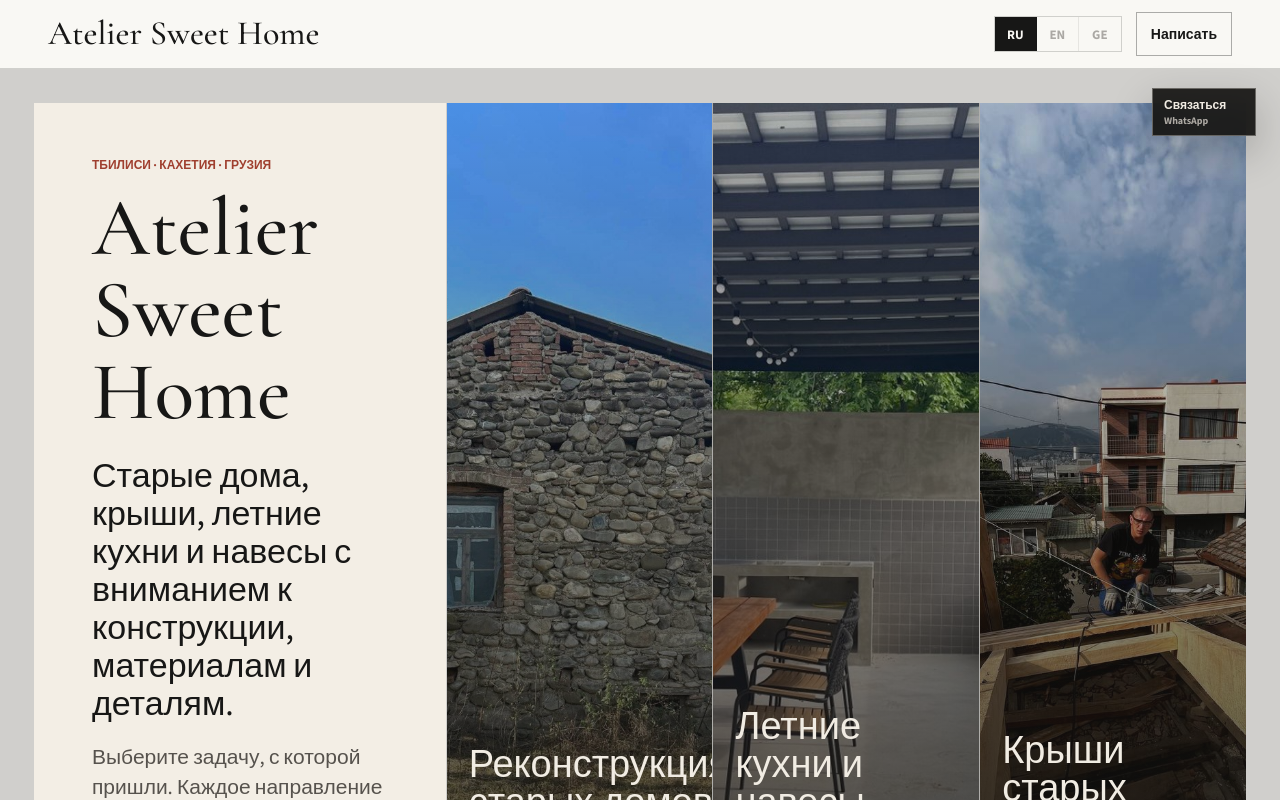
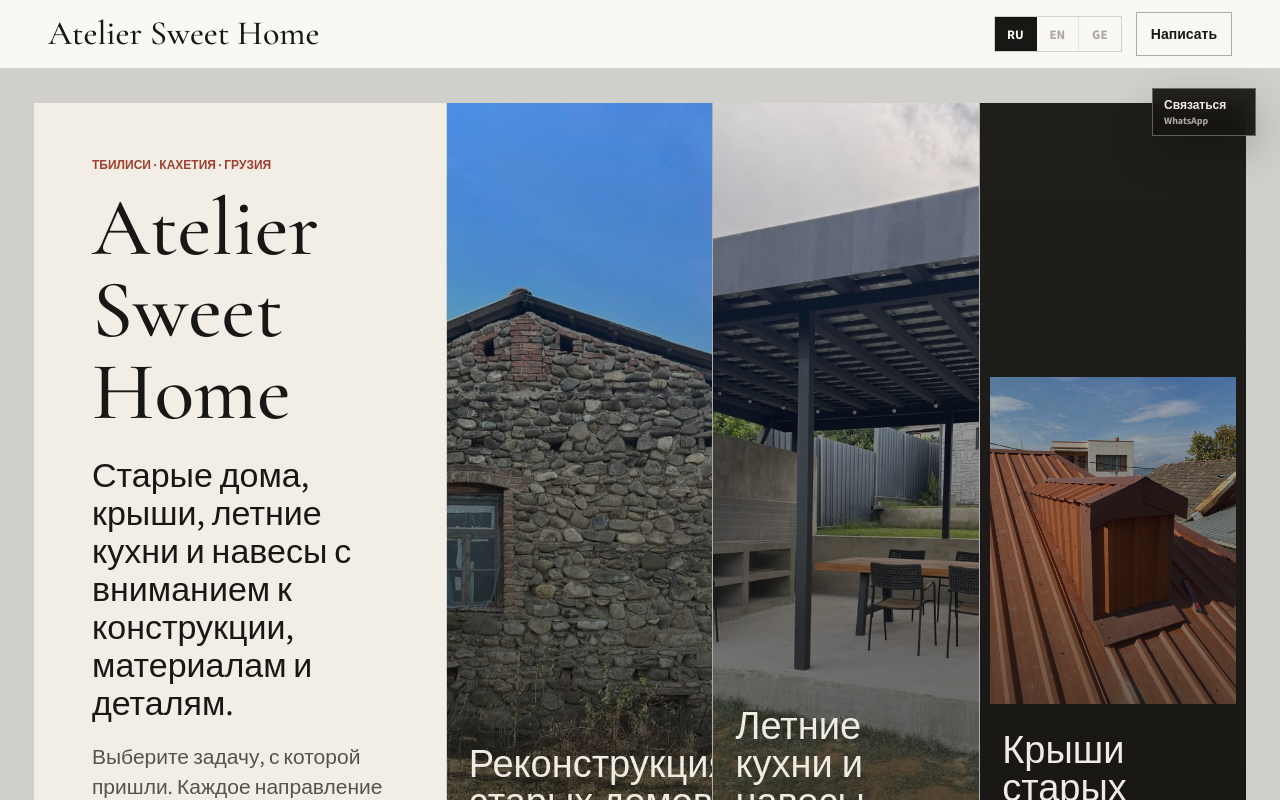
Before and after one commit to simonaparin/ateliersweethome, a Next.js app: page / in a window 1280 px wide. Shown: the top 800 px of the page. Built offline with nearby package versions, Linux system fonts and the light colour scheme; no server answers.

Commit message:
Improve site photo selection and framing

```diff
--- a/app/globals.css
+++ b/app/globals.css
@@ -366,7 +366,16 @@ h3 {
   width: 100%;
   height: 100%;
   display: block;
+  background: var(--dark-soft);
+}
+
+.summer-hero-image img {
   object-fit: cover;
+  object-position: center 52%;
+}
+
+.kitchen-gallery img {
+  object-fit: contain;
 }
 
 .summer-hero-image figcaption,
@@ -460,14 +469,15 @@ h3 {
 
 .roof-proof-strip figure {
   min-height: auto;
-  aspect-ratio: auto;
+  aspect-ratio: 3 / 4;
   background: var(--dark-soft);
 }
 
 .roof-proof-strip img {
   width: 100%;
   height: 100%;
-  object-fit: cover;
+  object-fit: contain;
+  background: var(--dark-soft);
 }
 
 .roof-case-grid img {
@@ -521,7 +531,7 @@ h3 {
 
 .roof-case-grid figure {
   min-height: auto;
-  aspect-ratio: 4 / 3;
+  aspect-ratio: 3 / 4;
   background: var(--dark-soft);
 }
 
@@ -626,7 +636,7 @@ h3 {
 
 .home-direction {
   position: relative;
-  min-height: calc(100vh - 136px);
+  min-height: clamp(440px, calc(100vh - 136px), 760px);
   display: grid;
   align-content: end;
   gap: 14px;
@@ -657,6 +667,18 @@ h3 {
   height: 100%;
   display: block;
   object-fit: cover;
+  object-position: center;
+  background: var(--dark);
+}
+
+.home-direction[href="/roof"] img {
+  object-fit: contain;
+  padding: 10px;
+  background: var(--dark-soft);
+}
+
+.home-direction[href="/summer-kitchen"] img {
+  object-position: center 52%;
 }
 
 .home-direction > span,
@@ -839,6 +861,7 @@ h3 {
 
 .real-photo-grid figure {
   min-height: 430px;
+  background: var(--dark-soft);
 }
 
 .real-photo-grid figure:first-child,
--- a/app/page.tsx
+++ b/app/page.tsx
@@ -41,7 +41,7 @@ const directions = [
     text: "Делаем место на участке: навес, свет, рабочая зона, металл, плитка, мойка, хранение и стол для людей.",
     href: "/summer-kitchen",
     image: {
-      src: "/images/summer-kitchen/hero/summer-kitchen-hero-covered-work-zone.jpg",
+      src: "/images/summer-kitchen/projects/summer-kitchen-canopy-work-zone.jpg",
       alt: "Летняя кухня под большим металлическим навесом со столом и рабочей зоной"
     }
   },
@@ -50,8 +50,8 @@ const directions = [
     text: "Оцениваем стропильную систему, опоры, обрешетку, протечки и старое покрытие.",
     href: "/roof",
     image: {
-      src: "/images/roof/projects/roof-rafter-system-process.jpg",
-      alt: "Новая деревянная стропильная система на старом доме во время работ на крыше"
+      src: "/images/roof/projects/roof-after-new-profiled-sheet.jpg",
+      alt: "Готовая крыша из профлиста на старом доме"
     }
   }
 ];
--- a/content/ru/summer-kitchen.draft.json
+++ b/content/ru/summer-kitchen.draft.json
@@ -27,7 +27,7 @@
     "primaryCta": "Прислать фото места",
     "secondaryCta": "Что можно сделать под навесом",
     "image": {
-      "src": "/images/summer-kitchen/hero/summer-kitchen-hero-covered-work-zone.jpg",
+      "src": "/images/summer-kitchen/projects/summer-kitchen-canopy-work-zone.jpg",
       "alt": "Летняя кухня под большим металлическим навесом со столом, светом и рабочей зоной",
       "caption": "Реальная летняя кухня: навес, стол, свет и рабочая зона"
     }
```
Also changed, not shown: app/reconstruction/page.tsx (+5 -2 lines), 1 other file (tests, documents, lock files or other folders).
